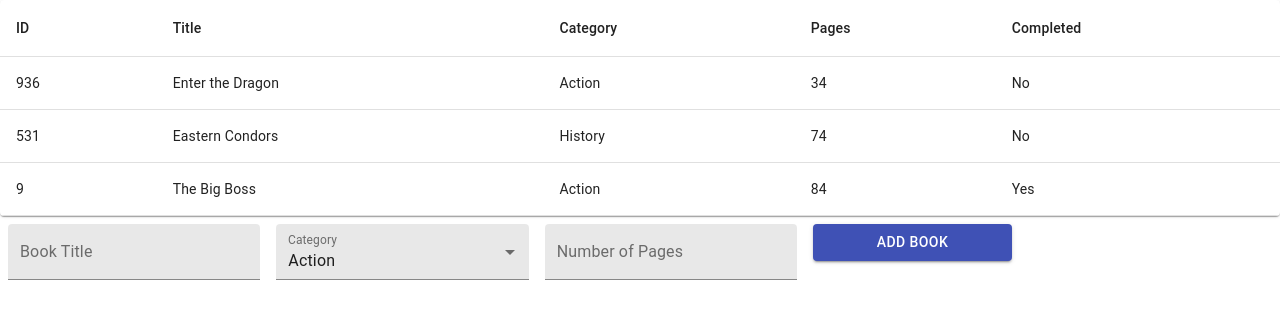
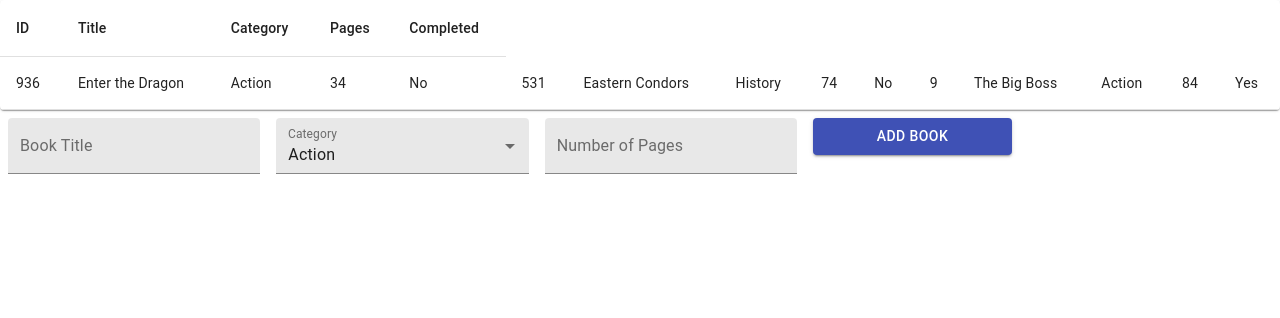
Before and after one commit to oxenprogrammer/Book-Store-App, a React (Create React App) app: page / in a window 1280 px wide. Shown: the top 318 px of the page. Built offline with nearby package versions, Linux system fonts and the light colour scheme.

Commit message:
Feat(bookstore): update book

```diff
--- a/src/components/Book.js
+++ b/src/components/Book.js
@@ -1,15 +1,15 @@
+import { Fragment } from "react";
 import PropTypes from "prop-types";
 import TableCell from "@material-ui/core/TableCell";
-import TableRow from "@material-ui/core/TableRow";
 
 export const Book = ({ id, title, category, pages, read }) => (
-  <TableRow>
+  <Fragment>
     <TableCell>{id}</TableCell>
     <TableCell>{title}</TableCell>
     <TableCell>{category}</TableCell>
     <TableCell>{pages}</TableCell>
     <TableCell>{read}</TableCell>
-  </TableRow>
+  </Fragment>
 );
 
 Book.propTypes = {
```
